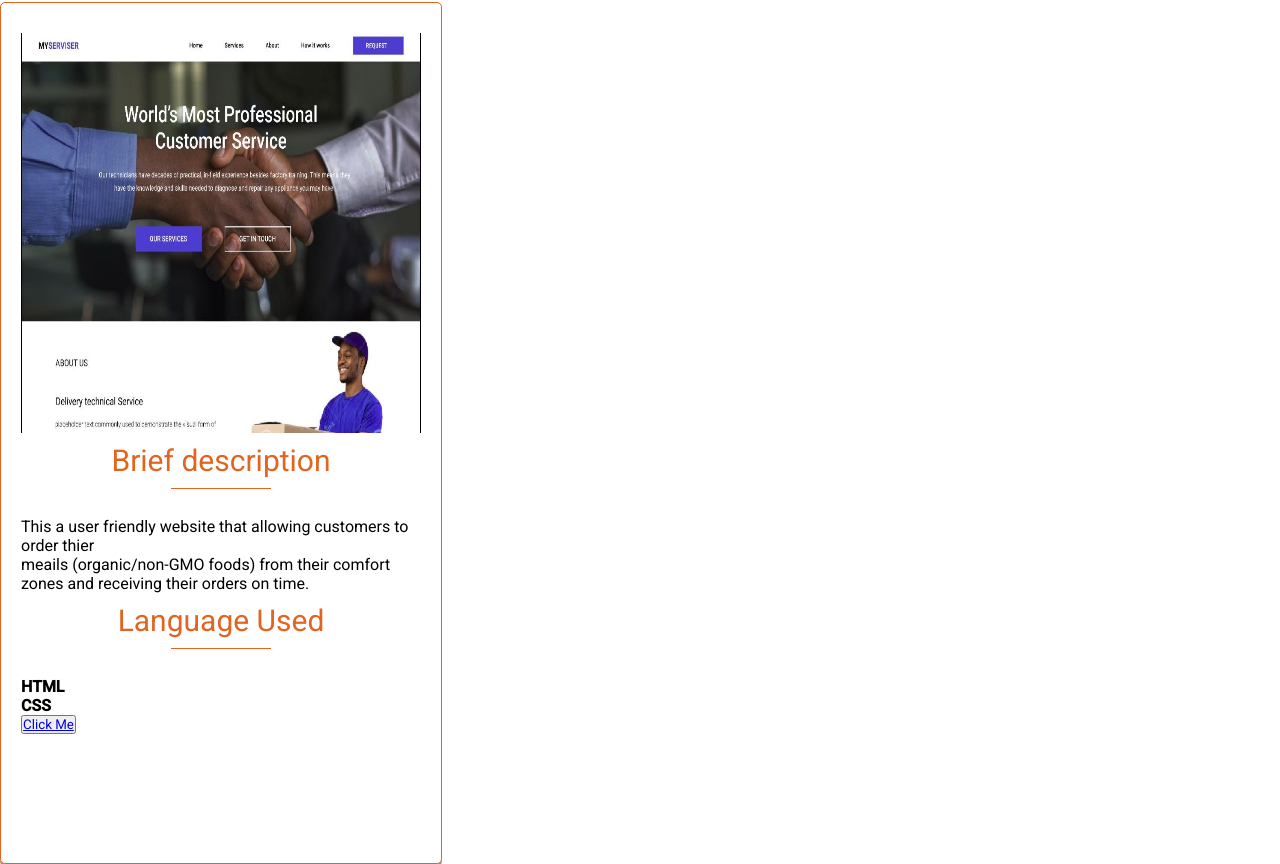
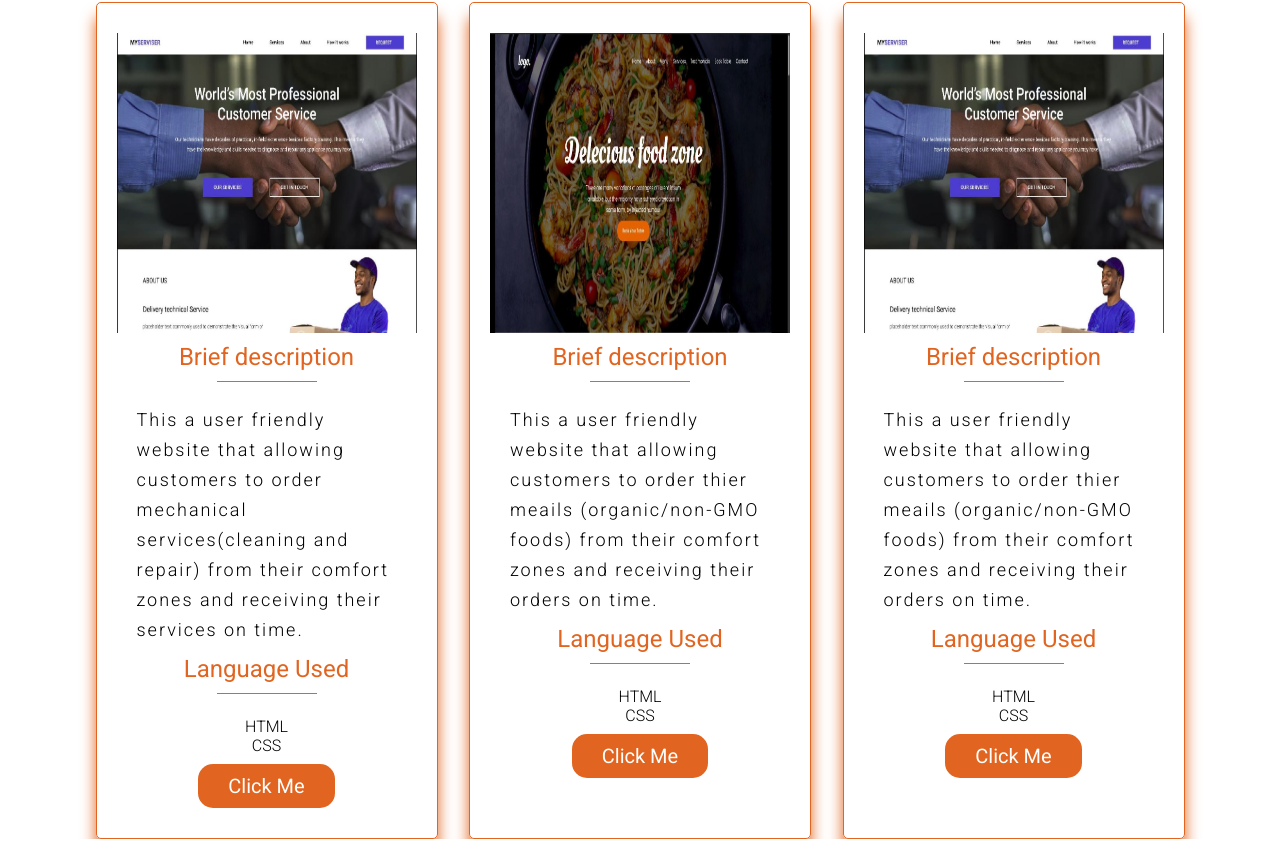
Before and after one commit to kojwangbora/portfolio-landingpage, a plain HTML site: page index.html in a window 1280 px wide. Shown: the part 1584-2448 px from the top of the page. After the commit the page ends 2423 px from the top, so only its background shows below. Drawn offline with Linux system fonts and the light colour scheme.

Commit message:
modify project list section

```diff
--- a/index.html
+++ b/index.html
@@ -68,7 +68,18 @@
             </div>
             <div class="project-1">
                 <div class="inf">
-                    <img src="images/WhatsApp Image 2021-12-05 at 11.25.05 PM.jpeg" alt="img" height="400px" width="400px">
+                    <img src="images/WhatsApp Image 2021-12-05 at 11.25.05 PM.jpeg" alt="img" height="300px" width="300px">
+                    <h3>Brief description</h3>
+                    <p>This a user friendly website that allowing customers to order mechanical<br> services(cleaning and repair) from their comfort <br>zones and receiving their services on time.</P>
+                    <h3>Language Used</h3>
+                    <h4>
+                        HTML<br>
+                        CSS
+                    </h4>
+                    <center><button class="bt"><a href="https://github.com/kojwangbora/my-serviser">Click Me</a></button></center>
+                </div>
+                <div class="inf">
+                    <img src="images/WhatsApp Image 2021-12-05 at 11.25.41 PM.jpeg" alt="img" height="300px" width="300px">
                     <h3>Brief description</h3>
                     <p>This a user friendly website that allowing customers to order thier<br> meails (organic/non-GMO foods) from their comfort <br>zones and receiving their orders on time.</P>
                     <h3>Language Used</h3>
@@ -76,11 +87,26 @@
                         HTML<br>
                         CSS
                     </h4>
-                    <button><a href="http://">Click Me</a></button>
+                    <center><button class="bt"><a href="https://github.com/kojwangbora/my-serviser">Click Me</a></button></center>
+                </div>
+                <div class="inf">
+                    <img src="images/WhatsApp Image 2021-12-05 at 11.25.05 PM.jpeg" alt="img" height="300px" width="300px">
+                    <h3>Brief description</h3>
+                    <p>This a user friendly website that allowing customers to order thier<br> meails (organic/non-GMO foods) from their comfort <br>zones and receiving their orders on time.</P>
+                    <h3>Language Used</h3>
+                    <h4>
+                        HTML<br>
+                        CSS
+                    </h4>
+                    <center><button class="bt"><a href="https://github.com/kojwangbora/my-serviser">Click Me</a></button></center>
                 </div>
             </div>
 
         </div>
+        <footer>
+
+
+        </footer>
     </div>
 
 </body>
--- a/styles.css
+++ b/styles.css
@@ -133,20 +133,24 @@ span{
     width: 180px;
     margin-bottom: 3%;
 }
-
+.project-1{
+    margin:0px 5%;
+    display: flex;
+    justify-content: space-evenly;
+}
 
 .inf{
     /* background-color:; */
     padding: 30px 20px;
-    width: 400px;
-    height:800px;
+    width: 300px;
+    /* height:700px; */
     margin: 0px;
     border-radius: 5px;
     border:1px solid #E16520;
-    box-shadow: 0px 2px 0px 0px grey;
+    box-shadow: 0px 15px 15px 0px #E16520;
 }
 .inf h3{
-    font-size: 30px;
+    font-size: 24px;
     font-weight: 400;
     color:#E16520;
     text-align: center;
@@ -161,5 +165,35 @@ span{
     height: 1px;
     margin-top: 10px;
     width: 100px;
-    margin-bottom: 2%;
+    margin-bottom: 1%;
 }
+.inf p{
+    padding: 0px 20px;
+    font-weight: 300;
+    font-size: 18px;
+    letter-spacing: 2px;
+    text-align: left;
+    line-height: 30px;
+
+}
+.inf h4{
+    font-weight: 300;
+    text-align: center;
+}
+.bt{
+    padding:10px 30px;
+    font-size: 20px;
+    background-color: #E16520;
+    color:white;
+    border: none;
+    border-radius:15px;
+    margin-top: 3%;
+
+}
+.bt a{
+    text-decoration: none;
+    color: white;
+}
+.bt a:hover{
+    color:black
+}
```
